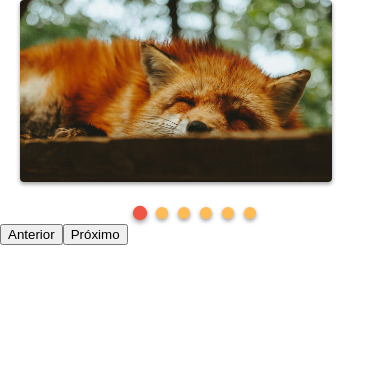
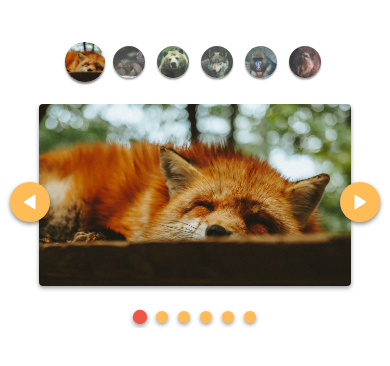
Before and after one commit to patrickfeitosa/slider-js, a website built with webpack: page index.html in a window 390 px wide. Built offline with nearby package versions, Linux system fonts and the light colour scheme.

Commit message:
Adicionado opções costumizadas

```diff
--- a/css/slider.css
+++ b/css/slider.css
@@ -21,6 +21,7 @@
 
 .slide-wrapper {
     overflow: hidden;
+    position: relative;
 }
 
 .slide li.slide-active {
@@ -52,3 +53,79 @@
     background-color: #e54;
     transform: scale(1.2);
 }
+
+.slide-thumbs {
+    display: flex;
+    justify-content: center;
+    flex-wrap: wrap;
+    margin: 40px 0px 20px;
+}
+
+.slide-thumb {
+    opacity: .8;
+    transform: scale(.8);
+    transition: transform .3s ease-in-out;
+    width: 40px;
+    height: 40px;
+    border-radius: 50%;
+    overflow: hidden;
+    margin: 2px;
+    box-shadow: 0 2px 2px rgba(0, 0, 0, .5);
+    cursor: pointer;
+}
+
+.slide-thumb.active {
+    opacity: 1;
+    transform: scale(1);
+}
+
+.slide-nav__prev,
+.slide-nav__next {
+    position: absolute;
+    top: 50%;
+    height: 40px;
+    width: 40px;
+    border: 0;
+    font-size: 0;
+    border-radius: 50%;
+    transition: transform .3s ease-in-out;
+    box-shadow: 0 2px 4px rgba(0, 0, 0, .5);
+    cursor: pointer;
+    background: url('../img/arrow.svg') center center no-repeat;
+    background-color: #fb5;
+}
+
+.slide-nav__prev:hover,
+.slide-nav__next:hover {
+    transform: scale(1.2);
+}
+
+.slide-nav__prev:hover {
+    transform: scale(1.2) rotateY(180deg);
+}
+
+.slide-nav__prev {
+    left: calc(50% - 31vw);
+    transform: rotateY(180deg);
+}
+
+.slide-nav__next {
+    right: calc(50% - 31vw);
+}
+
+@media only screen and (max-width: 757px) {
+    .slide-nav__prev,
+    .slide-nav__next {
+        top: 35%;
+    }
+    .slide-nav__prev {
+        left: 10px;
+    }
+    .slide-nav__next {
+        right: 10px;
+    }
+    .slide-nav__prev:hover,
+    .slide-nav__next:hover {
+        transform: unset;
+    }
+}
--- a/index.html
+++ b/index.html
@@ -10,7 +10,14 @@
 </head>
 
 <body>
-
+    <ul class="slide-thumbs js--thumbs">
+        <li class="slide-thumb"><img src="./img/foto1-thumb.jpg" alt="thumb-1"/></li>
+        <li class="slide-thumb"><img src="./img/foto2-thumb.jpg" alt="thumb-2"/></li>
+        <li class="slide-thumb"><img src="./img/foto3-thumb.jpg" alt="thumb-3"/></li>
+        <li class="slide-thumb"><img src="./img/foto4-thumb.jpg" alt="thumb-4"/></li>
+        <li class="slide-thumb"><img src="./img/foto5-thumb.jpg" alt="thumb-5"/></li>
+        <li class="slide-thumb"><img src="./img/foto6-thumb.jpg" alt="thumb-6"/></li>
+    </ul>
     <div class="slide-wrapper js--main-wrapper">
         <ul class="slide js--slider">
             <li><img src="./img/foto1.jpg" alt="Foto 1"/></li>
--- a/js/Slider-General.js
+++ b/js/Slider-General.js
@@ -6,6 +6,11 @@ const Methods = {
         const options = {
             slide: '.js--slider',
             wrapper: '.js--main-wrapper',
+            hasThumbs: {
+                options: true,
+                selector: '.js--thumbs',
+            },
+            infinite: true,
         };
 
         /**
--- a/js/modules/Slider.js
+++ b/js/modules/Slider.js
@@ -9,14 +9,17 @@ export class Slider {
             startX: 0,
             moviment: 0,
         };
+        this.infinite = options.infinite || false;
         this.activeClass = 'slide-active';
 
         this.bindEvents();
         this.transition(true);
         this.slidesConfig();
         this.slidesIndexNav(0);
+        this.changeSlide(this.index.active);
         this.changeActiveClass();
         this.addResizeEvent();
+        this.keyboardNavigation();
     }
 
     transition(active) {
@@ -96,11 +99,19 @@ export class Slider {
 
     slidesIndexNav(index) {
         const last = this.slideArray.length - 1;
-        this.index = {
-            prev: index ? index - 1 : undefined,
-            active: index,
-            next: index === last ? undefined : index + 1,
-        };
+        if (this.infinite) {
+            this.index = {
+                prev: index ? index - 1 : last,
+                active: index,
+                next: index === last ? 0 : index + 1,
+            };
+        } else {
+            this.index = {
+                prev: index ? index - 1 : undefined,
+                active: index,
+                next: index === last ? undefined : index + 1,
+            };
+        }
     }
 
     changeSlide(index) {
@@ -133,13 +144,23 @@ export class Slider {
 
     onResize() {
         setTimeout(() => {
-            this.slidePosition();
+            this.slidesConfig();
             this.changeSlide(this.index.active);
-        }, 1000);
+        }, 500);
     }
 
     addResizeEvent() {
         window.addEventListener('resize', this.onResize);
+    }
+
+    keyboardNavigation() {
+        document.addEventListener('keyup', (ev) => {
+            if (ev.key === 'ArrowRight') {
+                this.activeNextSlide();
+            } else if (ev.key === 'ArrowLeft') {
+                this.activePrevSlide();
+            }
+        });
     }
 
     bindEvents() {
@@ -151,6 +172,7 @@ export class Slider {
         this.activeNextSlide = this.activeNextSlide.bind(this);
 
         this.onResize = debounce(this.onResize.bind(this), 150);
+        this.keyboardNavigation = this.keyboardNavigation.bind(this);
     }
 
     init() {
@@ -162,16 +184,53 @@ export class Slider {
 export class SliderNav extends Slider {
     constructor(...args) {
         super(...args);
-        this.activeBulletClass = 'active';
+        this.hasThumbs = args[0].hasThumbs || {
+            option: false,
+            selector: '',
+        };
+
+        this.activeNavigationClass = 'active';
 
         this.addSlideEvents();
         this.createBulletsPagination();
         this.appendArrowNavigation();
+        this.checkForThumbs();
 
         this.slide.addEventListener('slideChanged', () => {
             this.removeActiveClassFromPaginationBullets();
             this.addActiveClassFromPaginationBullets(this.controlChildrens[this.index.active]);
+            if (this.hasThumbs.options) {
+                this.removeActiveClassFromThumbs();
+                this.addActiveClassFromThumbs(this.hasThumbs.elements[this.index.active]);
+            }
         });
+    }
+
+    checkForThumbs() {
+        const { hasThumbs } = this;
+
+        if (hasThumbs.options) {
+            hasThumbs.elements = document.querySelector(hasThumbs.selector).children;
+            /* eslint-disable */
+            [...hasThumbs.elements].map((element, index) => {
+                /* eslint-enable */
+                element.addEventListener('click', (ev) => {
+                    ev.preventDefault();
+                    this.removeActiveClassFromThumbs();
+                    this.addActiveClassFromThumbs(ev.currentTarget);
+                    this.changeSlide(index);
+                });
+            });
+            this.addActiveClassFromThumbs(this.hasThumbs.elements[this.index.active]);
+        }
+    }
+
+    addActiveClassFromThumbs(target) {
+        target.classList.add(this.activeNavigationClass);
+    }
+
+    removeActiveClassFromThumbs() {
+        [...this.hasThumbs.elements].map(item => item.classList.remove(this.activeNavigationClass));
     }
 
     createArrowNavigation() {
@@ -220,11 +279,11 @@ export class SliderNav extends Slider {
     }
 
     addActiveClassFromPaginationBullets(target) {
-        target.classList.add(this.activeBulletClass);
+        target.classList.add(this.activeNavigationClass);
     }
 
     removeActiveClassFromPaginationBullets() {
-        [...this.control.children].map(item => item.classList.remove(this.activeBulletClass));
+        [...this.control.children].map(item => item.classList.remove(this.activeNavigationClass));
     }
 
     /* eslint-disable */
```
Also changed, not shown: dist/js/slider.min.js.
